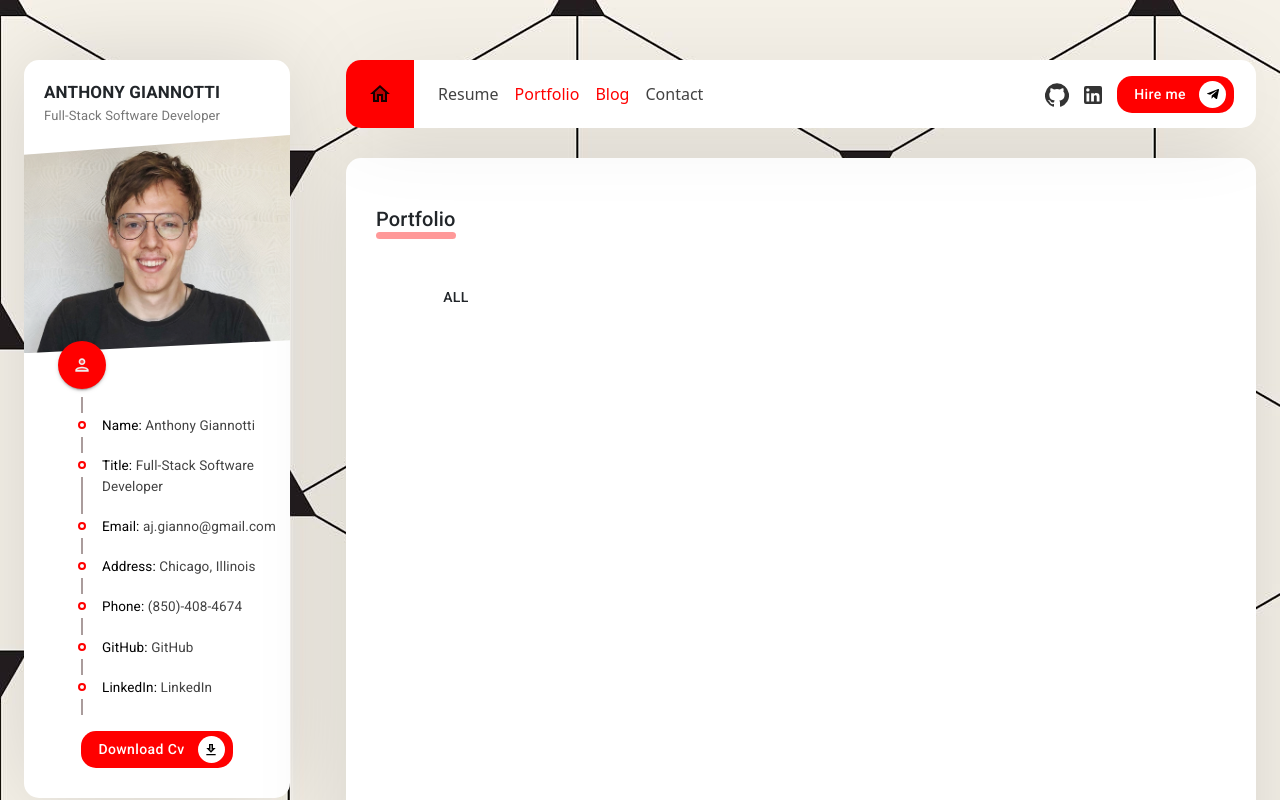
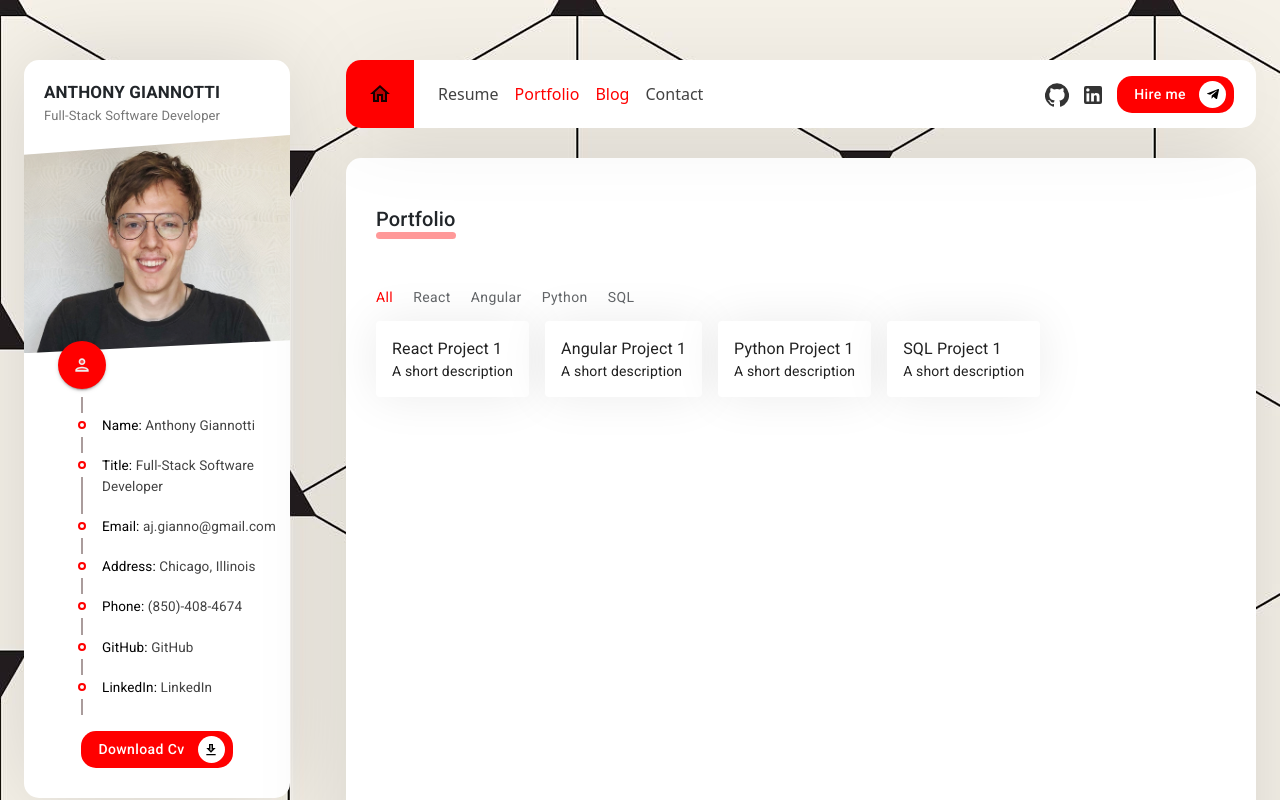
Before and after one commit to agiannotti/hello-portfolio, a React (Create React App) app: page /portfolio in a window 1280 px wide. Shown: the top 800 px of the page. Built offline with nearby package versions, Linux system fonts and the light colour scheme; grey boxes are pictures that could not be loaded.

Commit message:
card dialog; hooks; css

```diff
--- a/src/pages/Portfolio/Portfolio.css
+++ b/src/pages/Portfolio/Portfolio.css
@@ -0,0 +1,36 @@
+/*  Tabs */
+.customTabs .active {
+  color: var(--main-color) !important;
+}
+
+.customTabs .customTabs_item {
+  padding: 0px !important;
+  min-width: 0px !important;
+  margin-right: 20px !important;
+  text-transform: inherit !important;
+  font-size: 14px !important;
+  font-weight: 400 !important;
+  outline-width: 0px !important;
+}
+/*  End of Tabs */
+
+/* Cards */
+
+.customCard {
+  height: 100%;
+  max-width: 350px;
+  box-shadow: 0px 0px 48px 0px rgba(4, 6, 4, 0.08) !important;
+  border-radius: 5px;
+  overflow: hidden;
+  outline-width: 0px !important;
+}
+.customCard .customCard_image {
+}
+.customCard .customCard_title {
+}
+
+/* End of Cards */
+
+/* Dialog */
+
+/* End of Dialog */
--- a/src/pages/Portfolio/Portfolio.js
+++ b/src/pages/Portfolio/Portfolio.js
@@ -1,9 +1,25 @@
-import { Grid, Tabs, Tab, Typography } from '@material-ui/core';
+import {
+  Grid,
+  Tabs,
+  Tab,
+  Typography,
+  Card,
+  CardActionArea,
+  CardMedia,
+  CardContent,
+  Grow,
+  Dialog,
+  DialogTitle,
+  DialogContent,
+  DialogActions,
+} from '@material-ui/core';
 import React, { useState } from 'react';
 import './Portfolio.css';
+import resumeData from '../../utils/resumeData';
 
 const Portfolio = () => {
   const [tabValue, setTabValue] = useState('All');
+  const [projectDialog, setProjectDialog] = useState(false);
 
   return (
     <>
@@ -15,13 +31,12 @@ const Portfolio = () => {
             Portfolio
           </Typography>
         </Grid>
-
         {/* Tabs */}
         <Grid item xs={12}>
           <Tabs
             value={tabValue}
             indicatorColor='white'
-            className='custom_tabs'
+            className='customTabs'
             onChange={(event, newValue) => setTabValue(newValue)}
           >
             <Tab
@@ -33,8 +48,82 @@ const Portfolio = () => {
                   : 'customTabs_item'
               }
             />
+
+            {[...new Set(resumeData.projects.map((item) => item.tag))].map(
+              (tag) => (
+                <Tab
+                  label={tag}
+                  value={tag}
+                  className={
+                    tabValue === tag
+                      ? 'customTabs_item active'
+                      : 'customTabs_item'
+                  }
+                />
+              )
+            )}
           </Tabs>
         </Grid>
+        <Grid item xs={12}>
+          <Grid container spacing={2}>
+            {resumeData.projects.map((project) => (
+              <>
+                {tabValue === project.tag || tabValue === 'All' ? (
+                  <Grid item>
+                    <Grow in timeout={1000}>
+                      <Card
+                        className='customCard'
+                        onClick={() => setProjectDialog(project)}
+                      >
+                        <CardActionArea>
+                          <CardMedia
+                            className='customCard_image'
+                            image={project.image}
+                            title={project.title}
+                          />
+                          <CardContent>
+                            <Typography className='customCard_title'>
+                              {project.title}
+                            </Typography>
+                            <Typography
+                              variant='body2'
+                              className='customCard_caption'
+                            >
+                              {project.caption}
+                            </Typography>
+                          </CardContent>
+                        </CardActionArea>
+                      </Card>
+                    </Grow>
+                  </Grid>
+                ) : null}
+              </>
+            ))}
+          </Grid>
+        </Grid>
+        <Dialog open={projectDialog} onClose={() => setProjectDialog(false)}>
+          <DialogTitle onClose={() => setProjectDialog(false)}>
+            {projectDialog.title}
+          </DialogTitle>
+          <img src='' alt='' className='projectDialog_image' />
+          <DialogContent>
+            <Typography className='projectDialog_description'>
+              {projectDialog.description}
+            </Typography>
+          </DialogContent>
+          <DialogActions className='projectDialog_actions'>
+            {projectDialog?.links?.map((link) => (
+              <a
+                href={link.link}
+                target='_blank'
+                rel='noreferrer'
+                className='projectDialog_icon'
+              >
+                {link.icon}
+              </a>
+            ))}
+          </DialogActions>
+        </Dialog>
       </Grid>
     </>
   );
--- a/src/utils/resumeData.js
+++ b/src/utils/resumeData.js
@@ -113,12 +113,13 @@ const resumeData = {
       icon: <LinkedInIcon />,
     },
   },
-  portfolio: [
+  projects: [
     {
       tag: 'React',
       image:
         'https://en.wikipedia.org/wiki/Wallpaper_(computing)#/media/File:Animated_Wallpaper_Windows_10_-_Wallpaper_Engine.gif',
       title: 'React Project 1',
+      caption: 'A short description',
       description:
         'words wordswords wordswords wordswords wordswords wordswords words',
       links: [
@@ -132,6 +133,8 @@ const resumeData = {
       image:
         'https://en.wikipedia.org/wiki/Wallpaper_(computing)#/media/File:Animated_Wallpaper_Windows_10_-_Wallpaper_Engine.gif',
       title: 'Angular Project 1',
+      caption: 'A short description',
+
       description:
         'words wordswords wordswords wordswords wordswords wordswords words',
       links: [
@@ -145,6 +148,8 @@ const resumeData = {
       image:
         'https://en.wikipedia.org/wiki/Wallpaper_(computing)#/media/File:Animated_Wallpaper_Windows_10_-_Wallpaper_Engine.gif',
       title: 'Python Project 1',
+      caption: 'A short description',
+
       description:
         'words wordswords wordswords wordswords wordswords wordswords words',
       links: [
@@ -158,6 +163,8 @@ const resumeData = {
       image:
         'https://en.wikipedia.org/wiki/Wallpaper_(computing)#/media/File:Animated_Wallpaper_Windows_10_-_Wallpaper_Engine.gif',
       title: 'SQL Project 1',
+      caption: 'A short description',
+
       description:
         'words wordswords wordswords wordswords wordswords wordswords words',
       links: [
```
